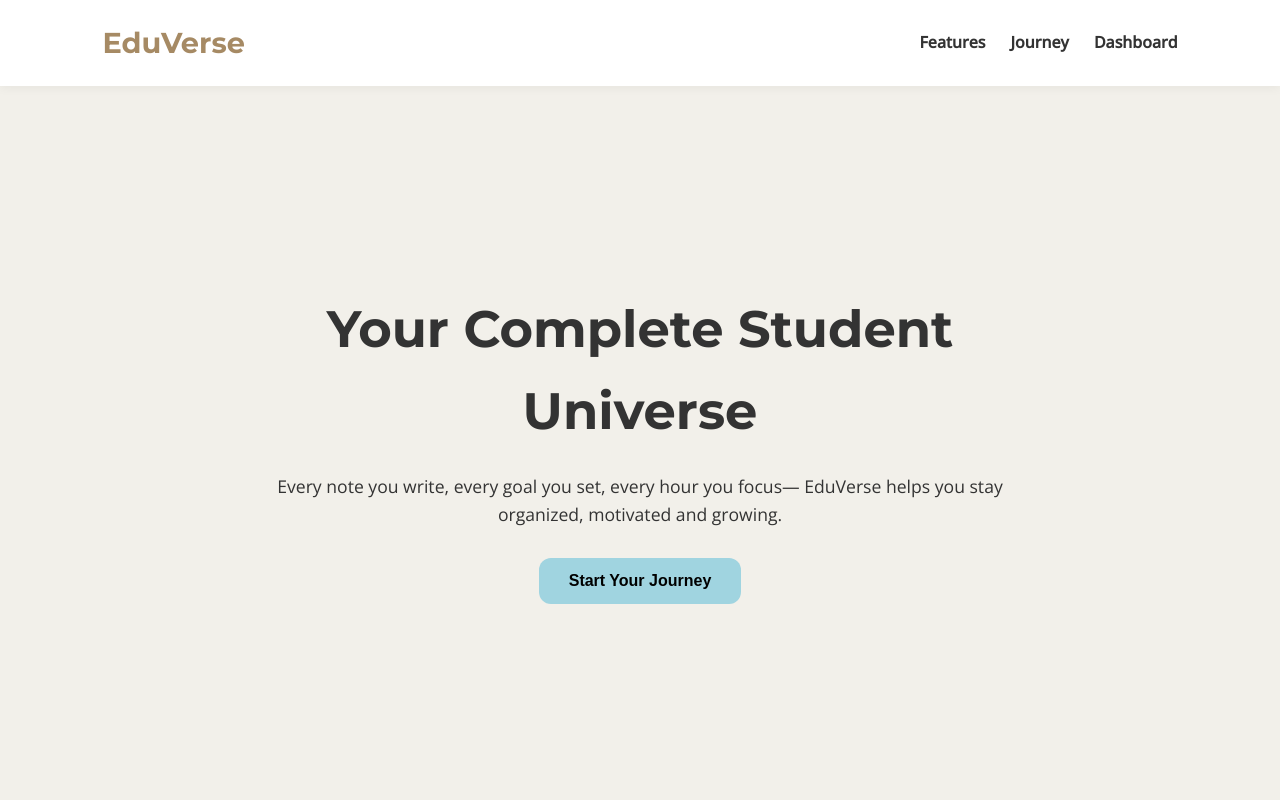
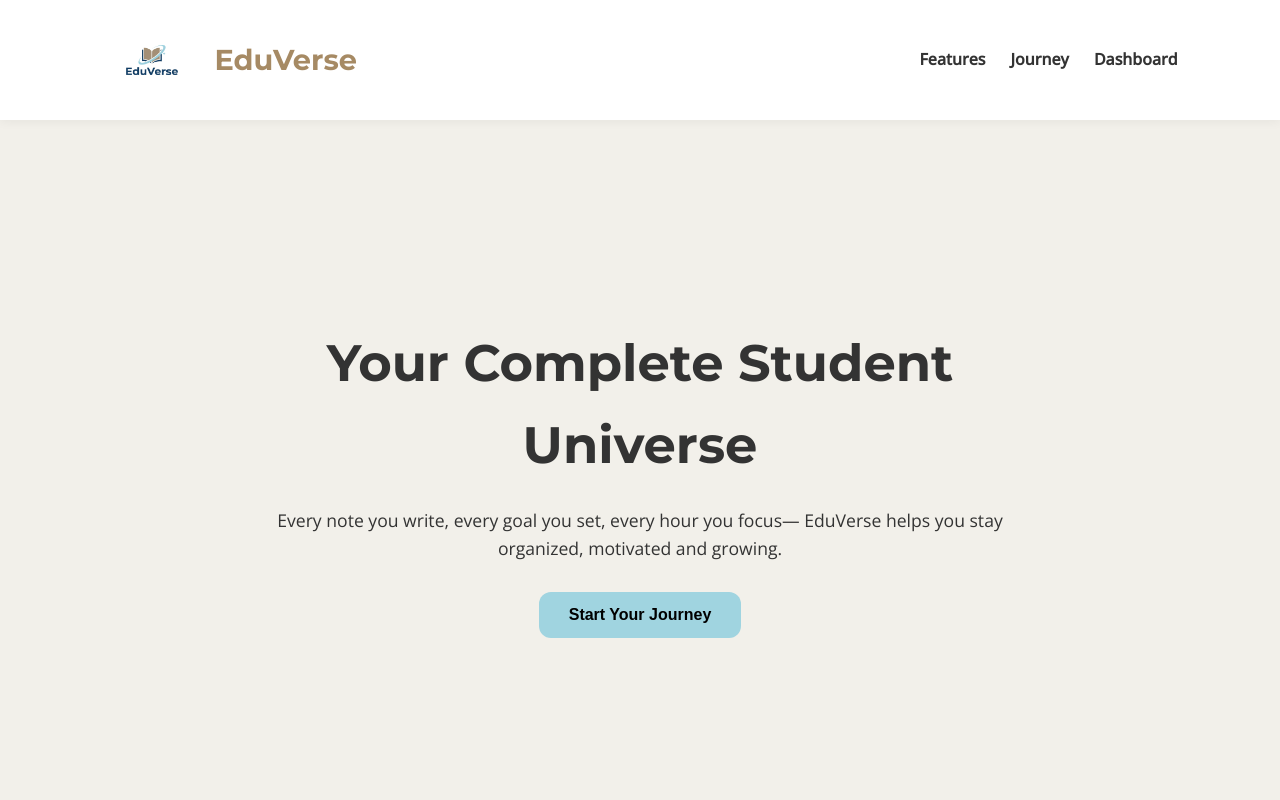
Before and after one commit to rahamathShaik8/eduverse, a plain HTML site: page index.html in a window 1280 px wide. Shown: the top 800 px of the page. Drawn offline with nearby package versions, Linux system fonts and the light colour scheme.

Commit message:
Added EduVerse branding and logo

```diff
--- a/css/style.css
+++ b/css/style.css
@@ -41,10 +41,19 @@ body {
 }
 
 .logo {
+  display: flex;
+  align-items: center;
+  gap: 12px;
   font-family: "Montserrat", sans-serif;
   font-size: 1.8rem;
   font-weight: 700;
   color: var(--mocha-mousse);
+}
+
+.logo img {
+  width: 100px;
+  height: 80px;
+  object-fit: contain;
 }
 
 .nav-links {
--- a/index.html
+++ b/index.html
@@ -7,6 +7,7 @@
 
     <link rel="stylesheet" href="css/style.css" />
 
+    <link rel="icon" type="image/png" href="assets/logo.png" />
     <link
       href="https://fonts.googleapis.com/css2?family=Montserrat:wght@500;700&family=Open+Sans:wght@400;500&display=swap"
       rel="stylesheet"
@@ -15,7 +16,10 @@
   <body>
     <!-- Navbar -->
     <nav class="navbar">
-      <div class="logo">EduVerse</div>
+      <div class="logo">
+        <img src="assets/logo.png" alt="EduVerse Logo" />
+        <span>EduVerse</span>
+      </div>
 
       <ul class="nav-links">
         <li><a href="#features">Features</a></li>
```
Also changed, not shown: assets/logo.png (added).
